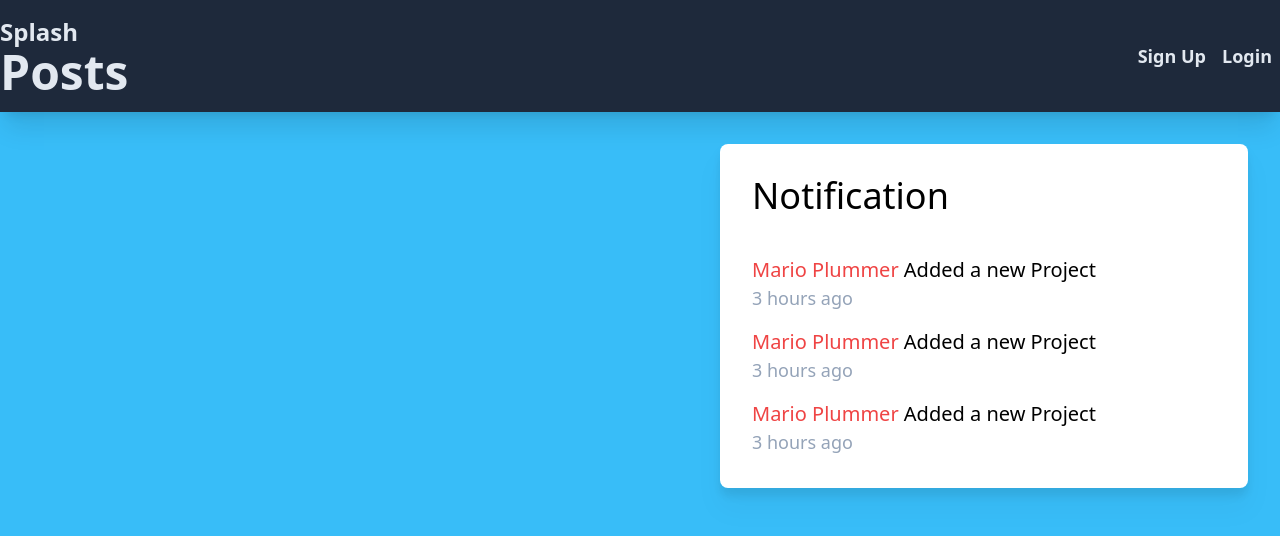
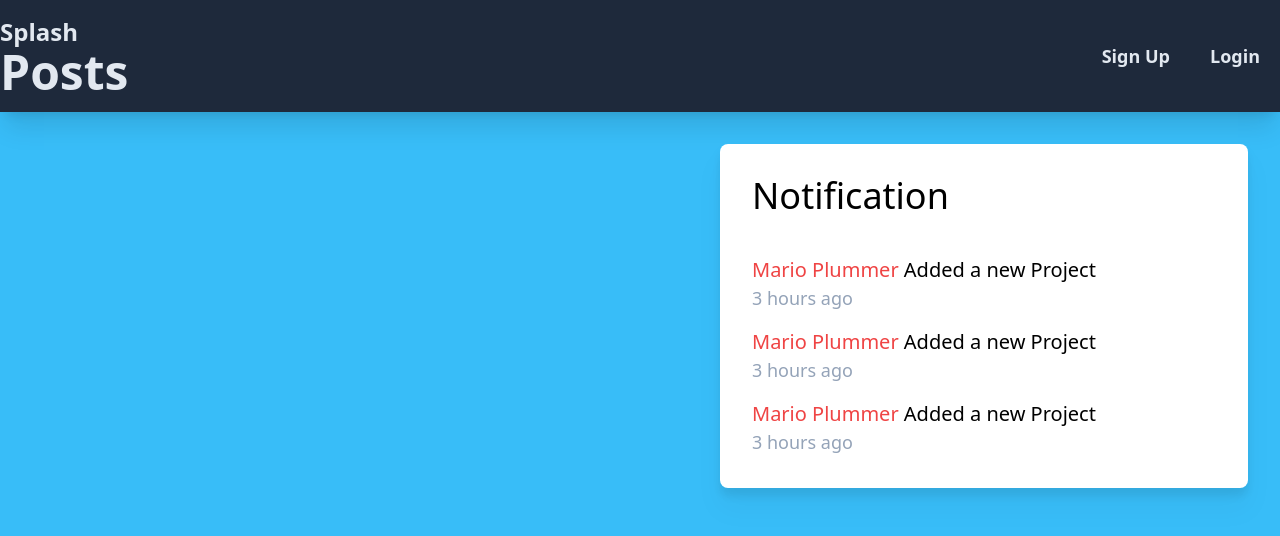
Before and after one commit to ferhatkplnn/react-firebase-post-app, a React (Vite) app: page / in a window 1280 px wide. Shown: the top 536 px of the page. Built offline with nearby package versions, Linux system fonts and the light colour scheme; no server answers; the database is empty.

Commit message:
Change the padding of the NavigationLink component.

```diff
--- a/src/components/shared/NavigationLink.jsx
+++ b/src/components/shared/NavigationLink.jsx
@@ -3,7 +3,7 @@ import { NavLink } from "react-router-dom";
 const NavigationLink = ({ to, text, ...props }) => {
   return (
     <>
-      <NavLink className="py-8 px-2 hover:bg-slate-700" to={to} {...props}>
+      <NavLink className="py-8 px-5 hover:bg-slate-700" to={to} {...props}>
         {text}
       </NavLink>
     </>
```
